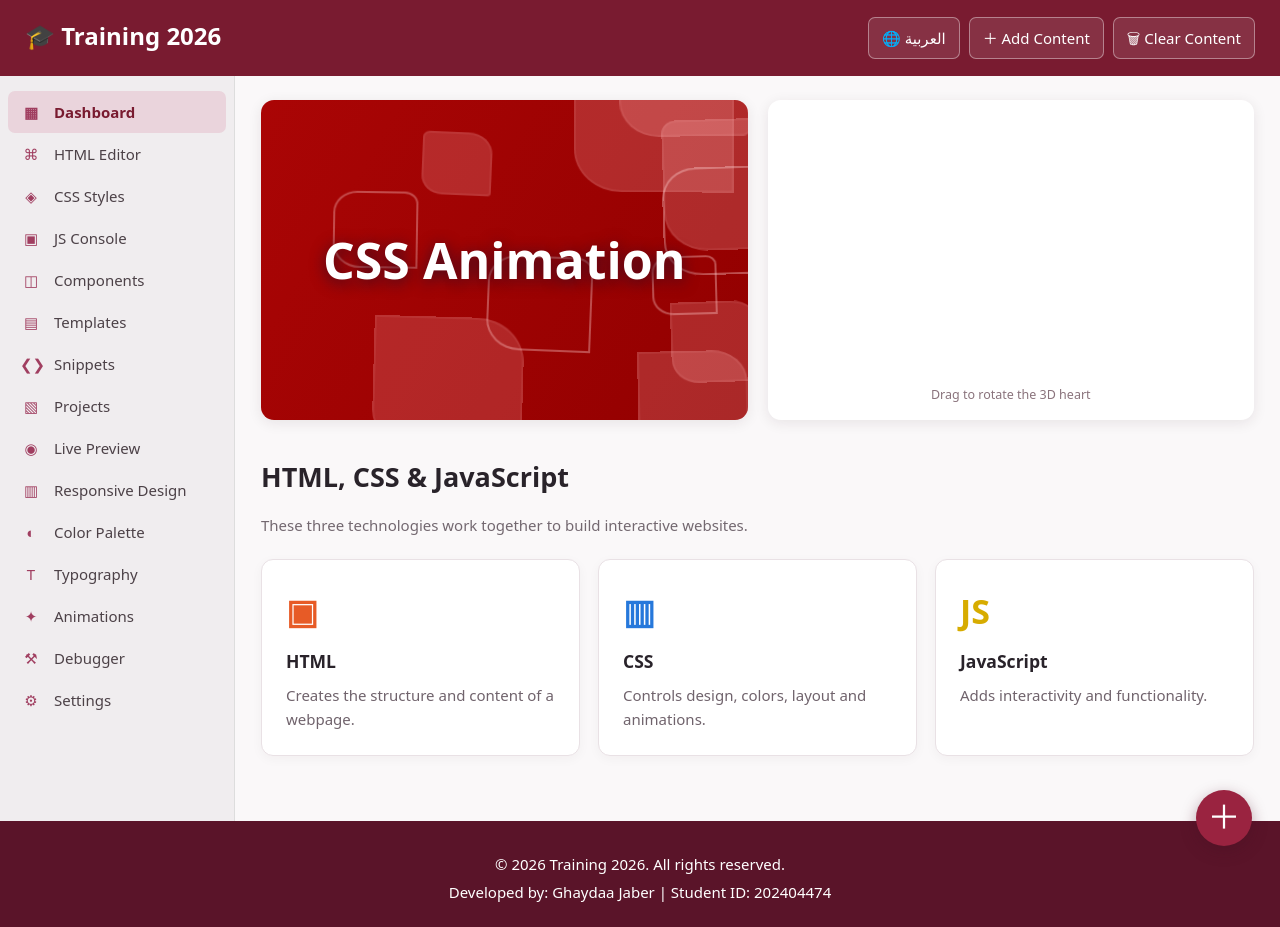
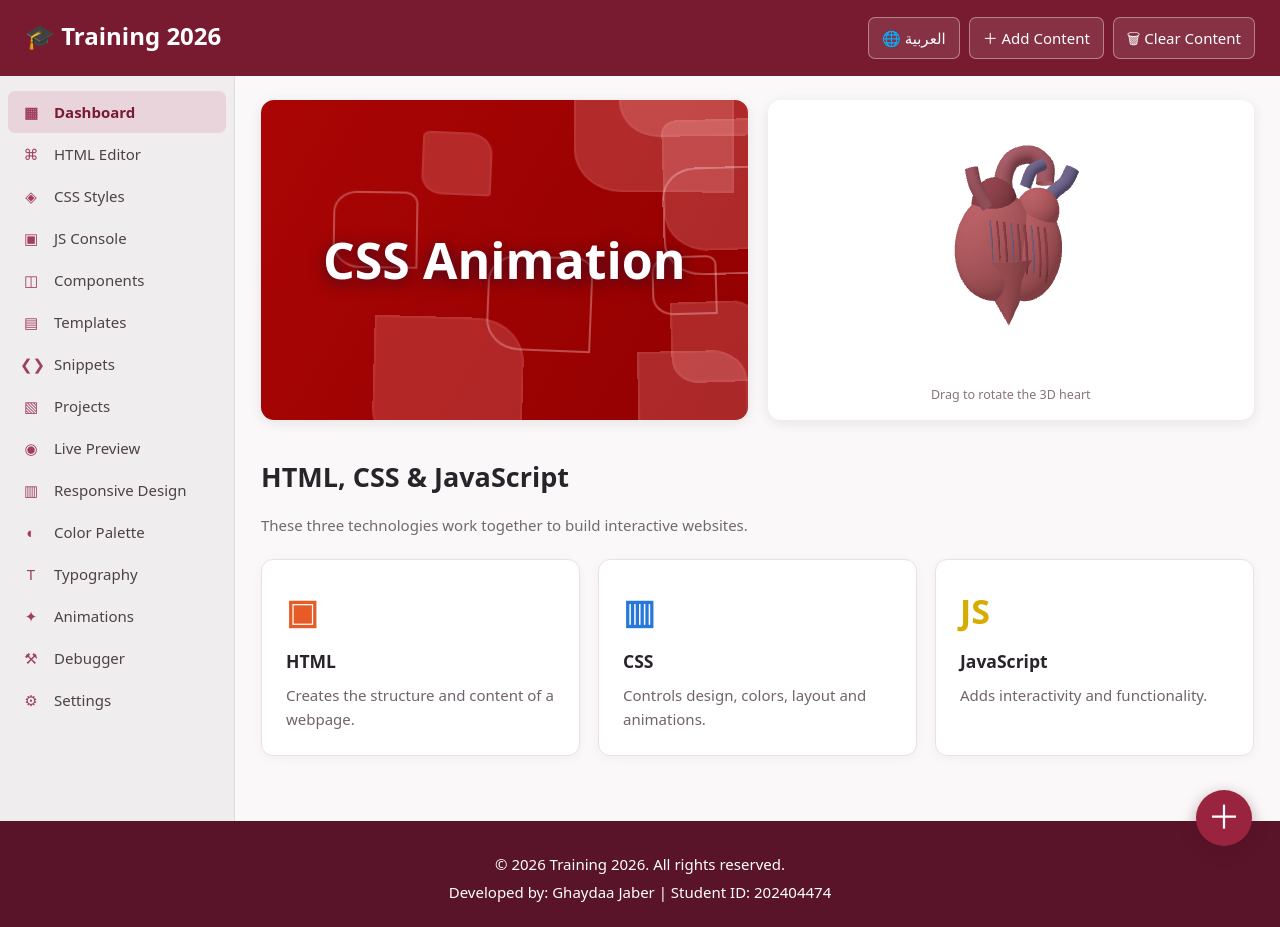
Before and after one commit to Ghaidaajaber/ghaydaa-Training-2026, a plain HTML site: page index.html in a window 1280 px wide. Drawn offline with nearby package versions, Linux system fonts and the light colour scheme; animation ran at ten frames a second.

Commit message:
Update script source for heart-model.js

```diff
--- a/index.html
+++ b/index.html
@@ -1,4 +1,4 @@
 <!doctype html><html lang="en" dir="ltr"><head><meta charset="utf-8"><meta name="viewport" content="width=device-width,initial-scale=1"><title>Training 2026 | CSS Animation</title><link rel="stylesheet" href="style.css"></head><body>
 <header><div class="header-top"><div class="brand"><strong>🎓 Training 2026</strong><div id="updates"></div></div><div class="header-actions"><button id="language">🌐 العربية</button><button id="add">＋ <span data-i="add">Add Content</span></button><button id="clear">🗑 <span data-i="clear">Clear Content</span></button><button id="menu" aria-label="Toggle menu">☰</button></div></div></header>
 <div class="layout"><aside id="sidebar"><nav id="navigation"></nav><div id="resize" title="Drag to resize"></div></aside><main><section id="dashboard" class="page"><div class="hero"><div class="banner"><div class="leaves" aria-hidden="true"></div><h1>CSS Animation</h1></div><div class="heart-panel"><div id="heart" aria-label="Interactive anatomical heart model"></div><small data-i="heartHint">Drag to rotate the 3D heart</small></div></div><section class="intro"><h2>HTML, CSS & JavaScript</h2><p data-i="intro">These three technologies work together to build interactive websites.</p><div class="cards"><article><div class="tech html">▣</div><h3>HTML</h3><p data-i="htmlDesc">Creates the structure and content of a webpage.</p></article><article><div class="tech css">▥</div><h3>CSS</h3><p data-i="cssDesc">Controls design, colors, layout and animations.</p></article><article><div class="tech js">JS</div><h3>JavaScript</h3><p data-i="jsDesc">Adds interactivity and functionality.</p></article></div></section></section><section id="tool" class="page" hidden><h1 id="toolTitle"></h1><p id="toolDescription"></p><div id="toolBody"></div></section><button id="floatAdd" aria-label="Add Content" title="Add Content">＋</button></main></div><footer><div data-i="rights">© 2026 Training 2026. All rights reserved.</div><div data-i="credit">Developed by: Ghaydaa Jaber | Student ID: 202404474</div></footer>
-<script src="https://cdn.jsdelivr.net/npm/three@0.160.1/build/three.min.js"></script><script src="assets/heart-model.js"></script><script src="script.js"></script></body></html>
+<script src="https://cdn.jsdelivr.net/npm/three@0.160.1/build/three.min.js"></script><script src="heart-model.js"></script><script src="script.js"></script></body></html>
```
